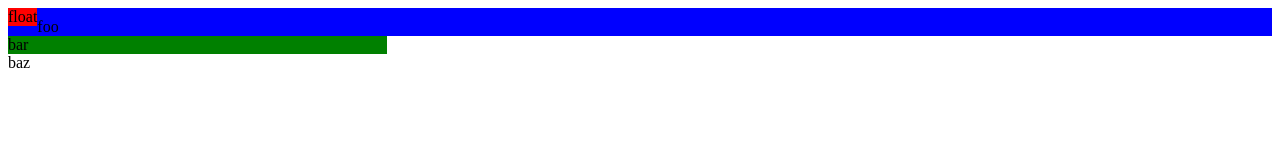
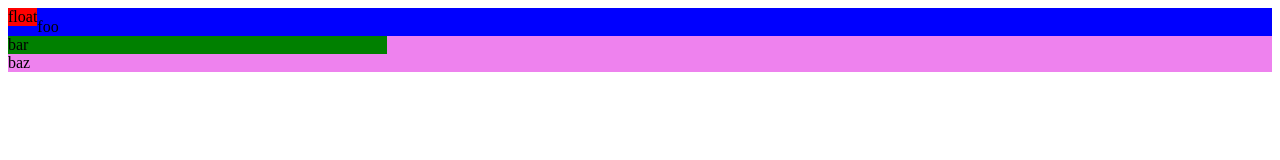
Before and after one commit to bangpt/bangpt.github.io, a plain HTML site: page index.html in a window 1280 px wide. Drawn offline with Linux system fonts and the light colour scheme.

Commit message:
Add violet color

```diff
--- a/index.html
+++ b/index.html
@@ -25,6 +25,9 @@
     .green {
         background-color: green;
     }
+    .violet {
+        background-color: violet;
+    }
   </style>
 
 </head>
```
